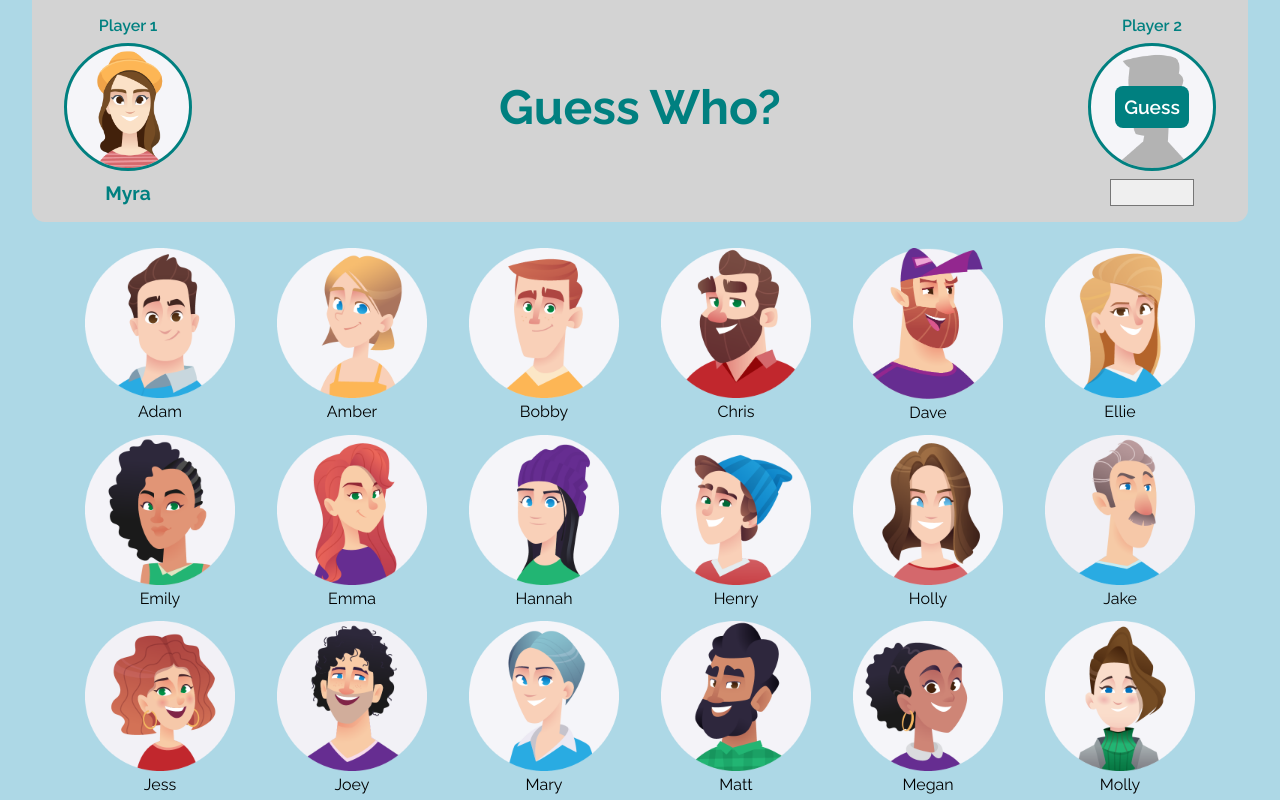
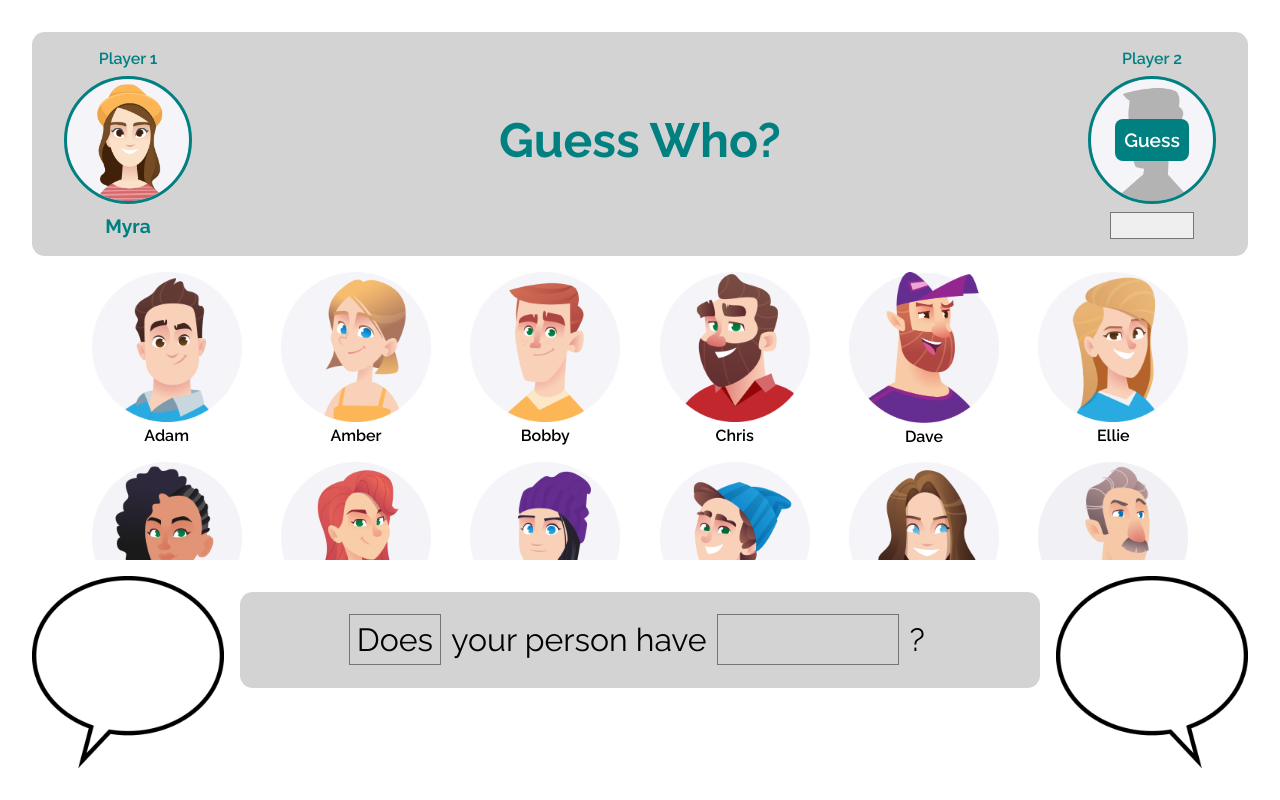
Before and after one commit to alanavery/guess-who, a plain HTML site: page index.html in a window 1280 px wide. Both pictures are taken after a click on the button "Pick Your Mystery Person". Shown: the top 800 px of the page. Drawn offline with Linux system fonts and the light colour scheme.

Commit message:
[style.css] Finalize initial layout

```diff
--- a/css/style.css
+++ b/css/style.css
@@ -1,11 +1,15 @@
 @import url('https://fonts.googleapis.com/css2?family=Raleway:wght@400;500;600;700;800&display=swap');
 
 * {
+  padding: 0;
+  margin: 0;
   font-family: 'Raleway', sans-serif;
   font-size: 16px;
-  margin: 0;
-  padding: 0;
   text-align: center;
+}
+
+html, body {
+  height: 100%;
 }
 
 button {
@@ -16,7 +20,6 @@ button {
   cursor: pointer;
   font-weight: 600;
   font-size: 1.2rem;
-  /* margin: 0.5rem auto 0 auto; */
   padding: 0.6rem;
 }
 
@@ -25,107 +28,118 @@ select {
   cursor: pointer;
 }
 
+.container {
+  height: 100%;
+  box-sizing: border-box;
+  display: grid;
+  grid-template-rows: 14rem auto auto;
+  padding: 2rem;
+}
+
 
 /* Header */
 
 header {
+  display: grid;
+  grid-template-columns: 8rem 1fr 8rem;
+  grid-template-rows: 1fr auto 8rem auto 1fr;
+  column-gap: 1rem;
+  row-gap: 0.5rem;
   align-items: center;
+  padding: 0 2rem;
+  border-radius: 0.8rem;
   background-color: lightgray;
-  border-radius: 0 0 0.8rem 0.8rem;
-  display: grid;
   color: teal;
-  column-gap: 1rem;
-  grid-template-columns: 8rem 1fr 8rem;
-  grid-template-rows: auto auto 1.7rem;
-  left: 2rem;
-  padding: 1rem 2rem;
-  position: fixed;
-  right: 2rem;
-  row-gap: 0.5rem;
-  z-index: 1;
 }
 
-header section {
-  align-items: center;
+.p1-label, .p2-label {
+  grid-row-start: 2;
+  font-weight: 600;
+}
+
+.div-p1-person-img, .div-p2-person-img {
+  grid-row-start: 3;
+  height: 100%;
+  box-sizing: border-box;
   display: flex;
   justify-content: center;
-}
-
-.sec-p1-person, .sec-p2-person {
+  align-items: center;
+  border: solid 0.2rem teal;
+  border-radius: 100%;
   background-image: url('../img/blank.png');
   background-size: cover;
-  border: solid 0.2rem teal;
-  border-radius: 100%;
-  box-sizing: border-box;
-  height: 8rem;
 }
 
 h1 {
+  grid-row-start: 3;
   font-size: 3rem;
 }
 
-header p {
-  font-weight: 600;
-}
-
-.p1-person-name, .p2-person-name {
+.p1-person-name, .div-p2-person-name {
+  grid-row-start: 4;
   font-size: 1.2rem;
   font-weight: 700;
 }
 
 .p2-label, .div-p2-person-name {
-  grid-column: 3 / span 1;
+  grid-column-start: 3;
 }
 
 #p1-guess {
+  padding: 0.1rem 0.3rem;
   font-size: 1.2rem;
-  padding: 0.1rem 0.3rem;
 }
 
 
 /* Main */
 
 main {
-  background-color: lightblue;
-  padding-top: 200px;
+  overflow: scroll;
+  padding: 0 3rem;
+  margin: 1rem 0;
 }
 
-.sec-popup {
-  align-items: center;
-  background-color: white;
-  border: solid 0.2rem teal;
-  border-radius: 0.8rem;
+.div-popup {
+  position: absolute;
+  top: 5rem;
+  right: 15%;
   bottom: 5rem;
+  left: 15%;
+  z-index: 1;
   display: flex;
   flex-direction: column;
   justify-content: center;
-  left: 15%;
+  align-items: center;
   padding: 1rem;
-  position: absolute;
-  right: 15%;
-  top: 5rem;
-  z-index: 1;
+  border: solid 0.2rem teal;
+  border-radius: 0.8rem;
+  background-color: white;
 }
 
 .outcome {
+  padding-bottom: 0.5rem;
   font-size: 1.5rem;
   font-weight: 500;
   line-height: 1.5;
-  padding-bottom: 0.5rem;
 }
 
-.sec-people {
+.div-people {
+  height: 100%;
+  max-width: 80rem;
   display: grid;
-  row-gap: 0.8rem;
   grid-template-columns: repeat(6, 1fr);
-  justify-items: center;
+  column-gap: 1rem;
+  row-gap: 1rem;
   margin: 0 auto;
-  padding: 3rem;
-  width: 90%;
 }
 
-img {
+.div-people img {
   width: 150px;
+  cursor: pointer;
+}
+
+.div-people p {
+  font-weight: 600;
 }
 
 .deselected {
@@ -137,50 +151,58 @@ img {
 /* Footer */
 
 footer {
-  display: grid;
-  column-gap: 0.5rem;
-  grid-template-columns: 8rem 1fr 8rem;
-  grid-template-rows: auto auto;
-  margin: 0 auto;
-  row-gap: 0.5rem;
-  width: 90%;
+  display: flex;
+  justify-content: center;
+  align-items: start;
 }
 
-footer section {
+.div-p1-response, .div-p2-response {
+  height: 12rem;
+  min-width: 12rem;
+  display: flex;
+  justify-content: center;
   align-items: center;
+  background-image: url('../img/speech-bubble-01.png');
+  background-size: cover;
+}
+
+.div-p2-response {
+  background-image: url('../img/speech-bubble-02.png');
+}
+
+.response1, .response2 {
+  padding-bottom: 2rem;
+  font-size: 3rem;
+  font-weight: 700;
+  color: teal;
+}
+
+.div-question-controls {
+  width: 100%;
   display: flex;
   flex-direction: column;
   justify-content: center;
+  align-items: center;
+  padding-top: 1rem;
+  margin: 0 1rem;
 }
 
-footer p {
+.div-question {
+  height: 6rem;
+  width: 100%;
+  box-sizing: border-box;
+  display: flex;
+  justify-content: center;
+  align-items: center;
+  padding: 1.5rem;
+  margin-bottom: 1rem;
+  border-radius: 0.8rem;
+  background-color: lightgray;
+}
+
+.div-question p {
   font-size: 2rem;
   line-height: 1.5;
-}
-
-.sec-response1, .sec-response2 {
-  border: solid 0.2rem teal;
-  border-radius: 0.8rem;
-  padding: 1rem;
-}
-
-.response1, .response2 {
-  color: teal;
-  font-weight: 700;
-}
-
-.sec-question {
-  background-color: lightgray;
-  border-radius: 0.8rem;
-  box-sizing: border-box;
-  min-height: 8rem;
-  padding: 1rem;
-}
-
-footer select {
-  background-color: lightgray;
-  font-size: 2rem;
-  padding: 0.4rem;
 }
 
 .div-p1-question p {
@@ -188,15 +210,14 @@ footer select {
   padding: 0.4rem;
 }
 
+.div-p1-question select {
+  padding: 0.4rem;
+  background-color: lightgray;
+  font-size: 2rem;
+}
+
 .current-question {
   font-weight: 600;
-}
-
-
-/* Controls section */
-
-.sec-controls {
-  grid-column: 1 / span 3;
 }
 
 
@@ -205,3 +226,19 @@ footer select {
 .hidden {
   display: none;
 }
+
+.invisible {
+  visibility: hidden;
+}
+
+
+/* Media queries */
+
+@media screen and (max-width: 1200px) {
+
+.div-people {
+  max-width: 55rem;
+  grid-template-columns: repeat(4, 1fr);
+}
+
+}
--- a/index.html
+++ b/index.html
@@ -10,45 +10,37 @@
 
   <body>
 
+    <div class="div-popup">
+      <button class="button-start">Pick Your Mystery Person</button>
+      <p class="outcome"></p>
+      <button class="button-play-again hidden">Pick Another Person</button>
+    </div>
+
     <div class="container">
-
 
       <header>
 
         <p class="p1-label">Player 1</p>
-
         <p class="p2-label">Player 2</p>
 
-        <section class="sec-p1-person">
-        </section>
-
-        <section class="sec-title">
+        <div class="div-p1-person-img">
+        </div>
         <h1>Guess Who?</h1>
-        </section>
-
-        <section class="sec-p2-person">
+        <div class="div-p2-person-img">
           <button class="button-guess hidden">Guess</button>
-        </section>
+        </div>
 
         <p class="p1-person-name"></p>
-
         <div class="div-p2-person-name">
-          <select class="hidden"name="possibilities" id="p1-guess"></select>
+          <select id="p1-guess" class="invisible" name="possibilities"></select>
           <p class="p2-person-name"></p>
         </div>
 
       </header>
 
-
       <main>
 
-        <section class="sec-popup">
-          <button class="button-start">Pick Your Mystery Person</button>
-          <p class="outcome"></p>
-          <button class="button-play-again hidden">Pick Another Person</button>
-        </section>
-
-        <section class="sec-people">
+        <div class="div-people">
           <div class="adam">
             <img src="img/people/adam.png" alt="...">
             <p>Adam</p>
@@ -145,18 +137,17 @@
             <img src="img/people/thomas.png" alt="...">
             <p>Thomas</p>
           </div>
-        </section>
+        </div>
 
       </main>
 
-
       <footer>
 
-        <section class="sec-response1">
+        <div class="div-p1-response">
           <p class="response1"></p>
-        </section>
-
-        <section class="sec-question">
+        </div>
+        <div class="div-question-controls">
+          <div class="div-question">
             <div class="div-p1-question hidden">
               <select name="question-types" class="question-type">
                 <option value="Does">Does</option>
@@ -170,13 +161,8 @@
               <p>?</p>
             </div>
             <p class="current-question"></p>
-        </section>
-
-        <section class="sec-response2">
-          <p class="response2"></p>
-        </section>
-
-        <section class="sec-controls">
+          </div>
+          <div class="div-controls">
             <button class="button-ask hidden">Ask Question</button>
             <button class="button-next1 hidden">Next Question</button>
             <button class="button-next2 hidden">Next Question</button>
@@ -184,7 +170,11 @@
               <button class="button-yes">Yes</button>
               <button class="button-no">No</button>
             </div>
-        </section>
+        </div>
+        </div>
+        <div class="div-p2-response">
+          <p class="response2"></p>
+        </div>
 
       </footer>
 
--- a/js/app.js
+++ b/js/app.js
@@ -24,13 +24,13 @@ document.addEventListener('DOMContentLoaded', () => {
 
   // Sections
 
-  let secP1Person = document.querySelector('.sec-p1-person');
-  let secP2Person = document.querySelector('.sec-p2-person');
-  let secPopup = document.querySelector('.sec-popup');
-  let secPeople = document.querySelector('.sec-people');
+  let divPopup = document.querySelector('.div-popup');
+  let divPeople = document.querySelector('.div-people');
 
   // Divs
 
+  let divP1PersonImg = document.querySelector('.div-p1-person-img');
+  let divP2PersonImg = document.querySelector('.div-p2-person-img');
   let divP1Question = document.querySelector('.div-p1-question');
   let divResponseButtons = document.querySelector('.div-response-buttons');
 
@@ -52,7 +52,7 @@ document.addEventListener('DOMContentLoaded', () => {
 
   // Images
 
-  let allImages = document.querySelectorAll('.sec-people img');
+  let allImages = document.querySelectorAll('.div-people img');
 
 
 
@@ -60,9 +60,11 @@ document.addEventListener('DOMContentLoaded', () => {
 
   let pickRandomNum = maxNum => Math.floor(Math.random() * maxNum);
 
-  let show = element => element.classList.remove('hidden');
+  let show = element => element.classList.remove('hidden', 'invisible');
 
   let hide = element => element.classList.add('hidden');
+
+  let invisible = element => element.classList.add('invisible');
 
   let clearAll = () => {
     response1.textContent = '';
@@ -188,7 +190,7 @@ document.addEventListener('DOMContentLoaded', () => {
   let handleP1Guess = () => {
     if (selectGuess.value) {
       clearAll();
-      secP2Person.style.backgroundImage = `url('../img/people/${p2Person.name.toLowerCase()}.png')`;
+      divP2PersonImg.style.backgroundImage = `url('../img/people/${p2Person.name.toLowerCase()}.png')`;
       p2PersonName.textContent = p2Person.name;
       if (selectGuess.value === p2Person.name) {
         outcome.textContent = `${p2Person.name} is correct! You win!`;
@@ -196,11 +198,11 @@ document.addEventListener('DOMContentLoaded', () => {
         outcome.textContent = `${selectGuess.value} is not correct. My Mystery Person is ${p2Person.name}. Sorry, you lose.`;
       }
       selectGuess.value = '';
-      show(secPopup);
+      show(divPopup);
       show(buttonPlayAgain);
       hide(buttonGuess);
-      hide(selectGuess);
-      secPeople.removeEventListener('mousedown', deselectPerson);
+      invisible(selectGuess);
+      divPeople.removeEventListener('mousedown', deselectPerson);
     }
   };
 
@@ -216,19 +218,19 @@ document.addEventListener('DOMContentLoaded', () => {
     }
     p1Person = allPeople[randomNum1];
     p2Person = allPeople[randomNum2];
-    secP1Person.style.backgroundImage = `url('../img/people/${p1Person.name.toLowerCase()}.png')`;
+    divP1PersonImg.style.backgroundImage = `url('../img/people/${p1Person.name.toLowerCase()}.png')`;
     p1PersonName.textContent = p1Person.name;
-    secP2Person.style.backgroundImage = `url('../img/blank.png')`;
+    divP2PersonImg.style.backgroundImage = `url('../img/blank.png')`;
     p2PersonName.textContent = '';
     show(buttonGuess);
     show(selectGuess);
-    hide(secPopup);
+    hide(divPopup);
     hide(buttonStart);
     handleNext2();
     for (let i = 0; i < allImages.length; i++) {
       allImages[i].classList.remove('deselected');
     }
-    secPeople.addEventListener('mousedown', deselectPerson);
+    divPeople.addEventListener('mousedown', deselectPerson);
     console.log(p1Person, p2Person); // Test
   };
 
@@ -272,15 +274,15 @@ document.addEventListener('DOMContentLoaded', () => {
     setTimeout(() => {
       if (possibilities.length === 1) {
         clearAll();
-        secP2Person.style.backgroundImage = `url('../img/people/${p2Person.name.toLowerCase()}.png')`;
+        divP2PersonImg.style.backgroundImage = `url('../img/people/${p2Person.name.toLowerCase()}.png')`;
         p2PersonName.textContent = p2Person.name;
         outcome.textContent = `I want to make a guess: ${p1Person.name} is your Mystery Person! I win!`; // Future feature 1
         selectGuess.value = '';
-        show(secPopup);
+        show(divPopup);
         show(buttonPlayAgain);
         hide(buttonGuess);
-        hide(selectGuess);
-        secPeople.removeEventListener('mousedown', deselectPerson);
+        invisible(selectGuess);
+        divPeople.removeEventListener('mousedown', deselectPerson);
       } else {
         response2.textContent = 'Okay';
         show(buttonNext2);
```
Also changed, not shown: img/speech-bubble-01.png (added), img/speech-bubble-02.png (added). Lines whose indentation alone changed are shown as unchanged.
